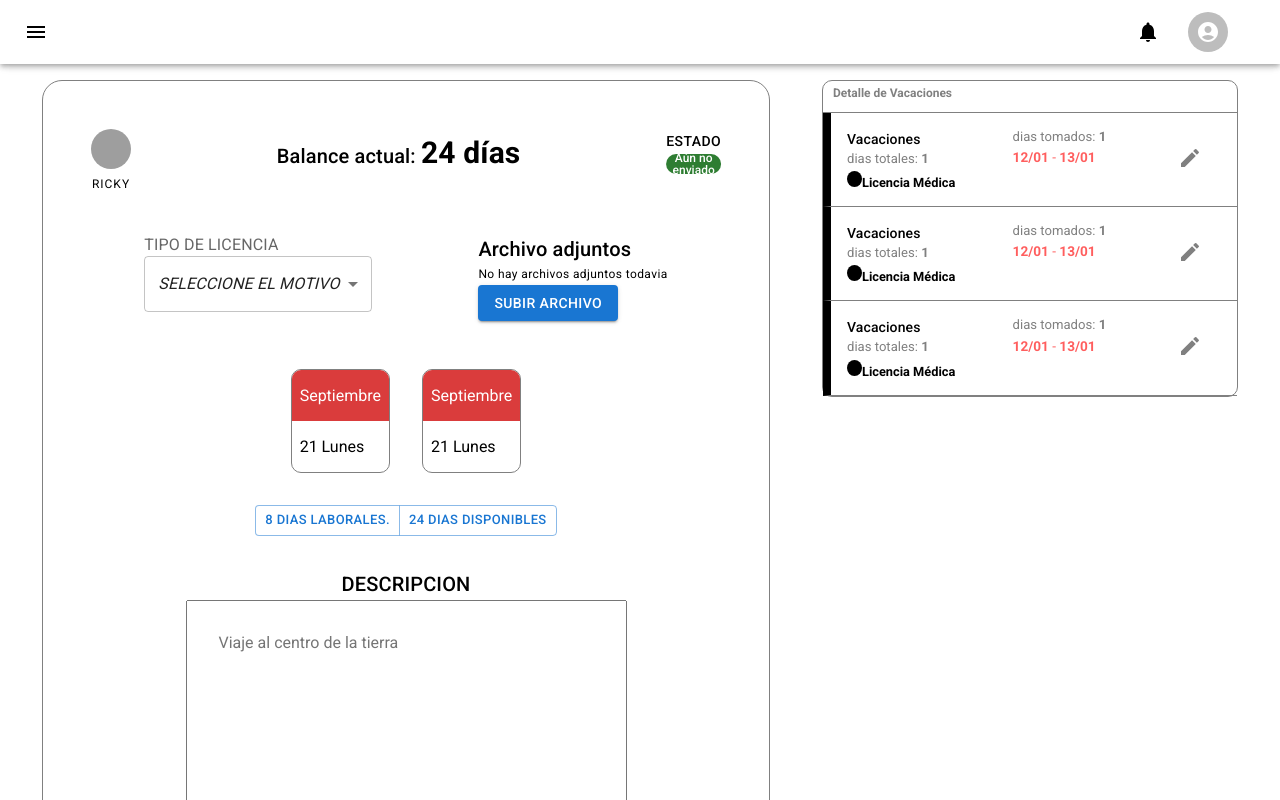
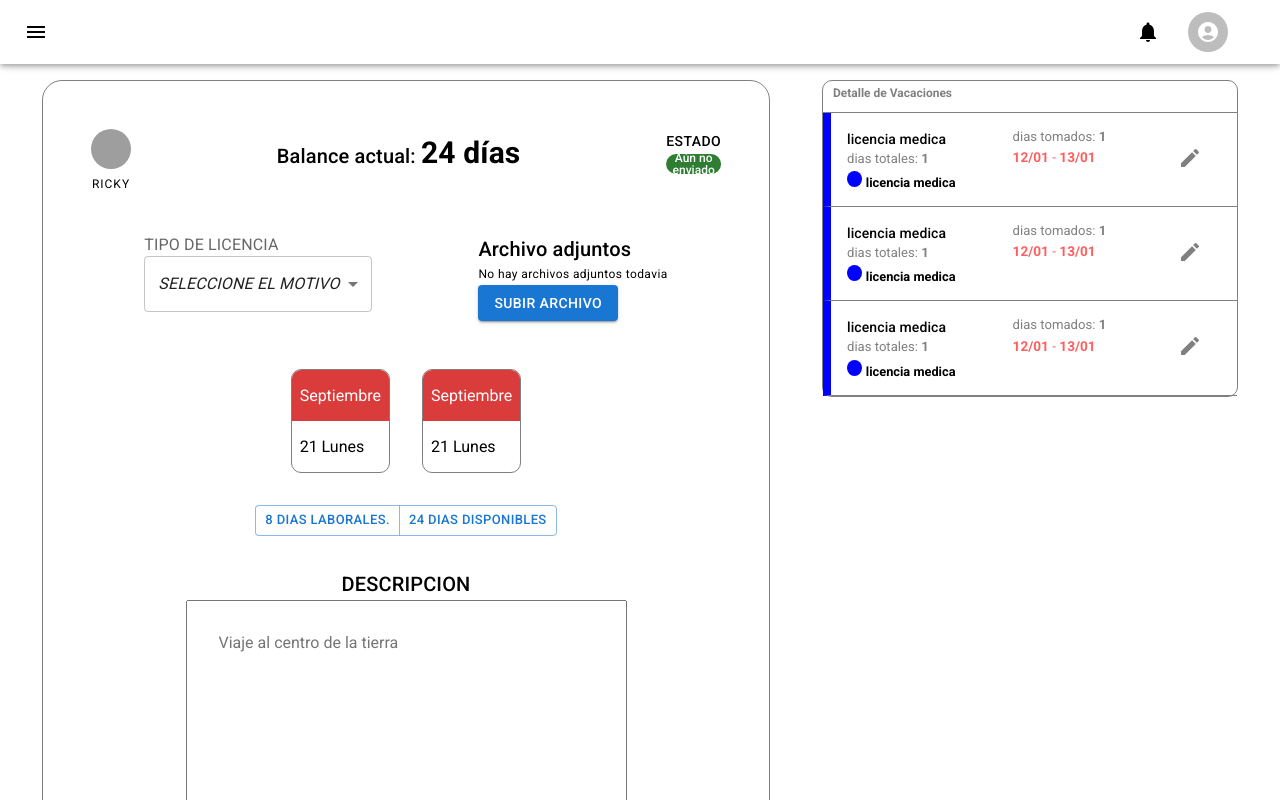
Before and after one commit to PJoaquin-adviters/Proyecto-final-adviters, a React (Create React App) app: page /cargarLicencia in a window 1280 px wide. Shown: the top 800 px of the page. Built offline with nearby package versions, Linux system fonts and the light colour scheme; grey boxes are pictures that could not be loaded.

Commit message:
Vuelve dinámico el color del borde del item de licencia

```diff
--- a/src/components/ListItemCargaLicencia/ListItemCargaLicencia.css
+++ b/src/components/ListItemCargaLicencia/ListItemCargaLicencia.css
@@ -35,6 +35,7 @@
     height: 16px;
     background-color: black;
     border-radius: 50%;
+    margin-right: 0.3em;
 }
 
 #contenedor-item-cargar-licencia .item-cl-fecha {
--- a/src/components/ListItemCargaLicencia/ListItemCargaLicencia.jsx
+++ b/src/components/ListItemCargaLicencia/ListItemCargaLicencia.jsx
@@ -4,7 +4,7 @@ import { Typography } from '@mui/material'
 import CreateIcon from '@mui/icons-material/Create';
 
 const ListItemCargaLicencia = () => {
-    let type = "";
+    let type = "" || "licencia medica";
     //este campo no lo tiene la API
     let totalDiasTomados = 0;
     let startDate = "";
@@ -19,7 +19,7 @@ const ListItemCargaLicencia = () => {
     }
 
   return (
-    <div id='contenedor-item-cargar-licencia'>
+    <div id='contenedor-item-cargar-licencia' style={{borderLeftColor: `${coloresIconoLicencia[type]}`}}>
         <span>
             <Typography variant="subtitle2">{type || "Vacaciones"}</Typography>
             <p className='item-cl-texto-secundario'>dias totales: <b>{totalDias || 1}</b></p>
```
